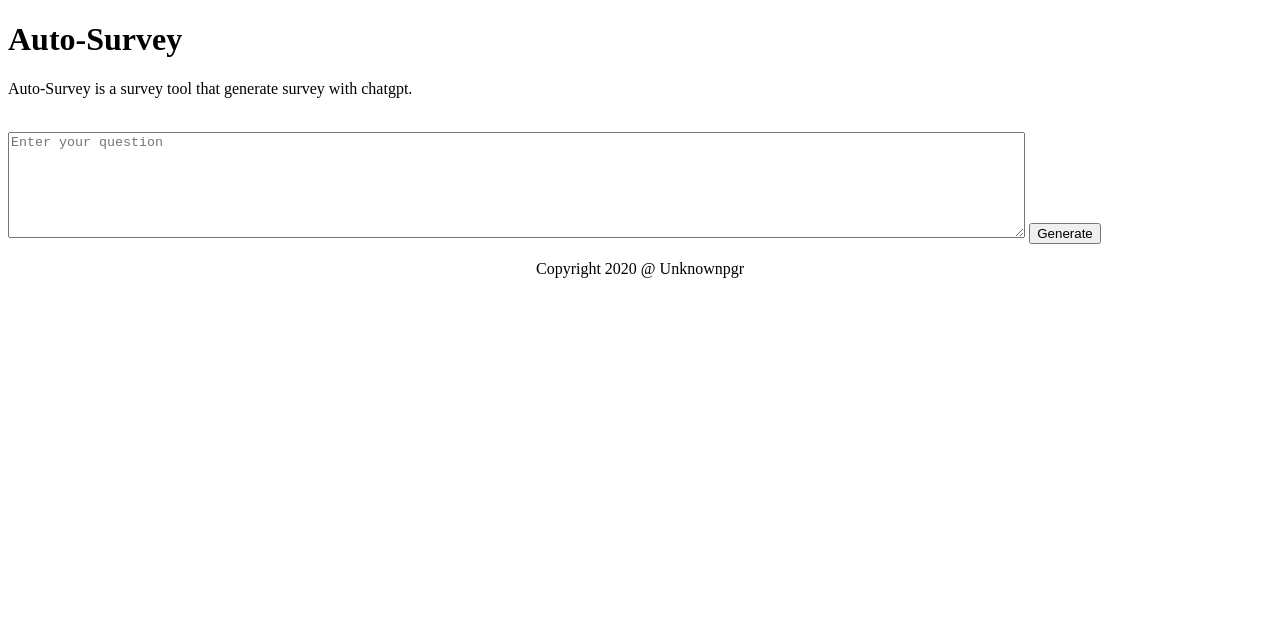
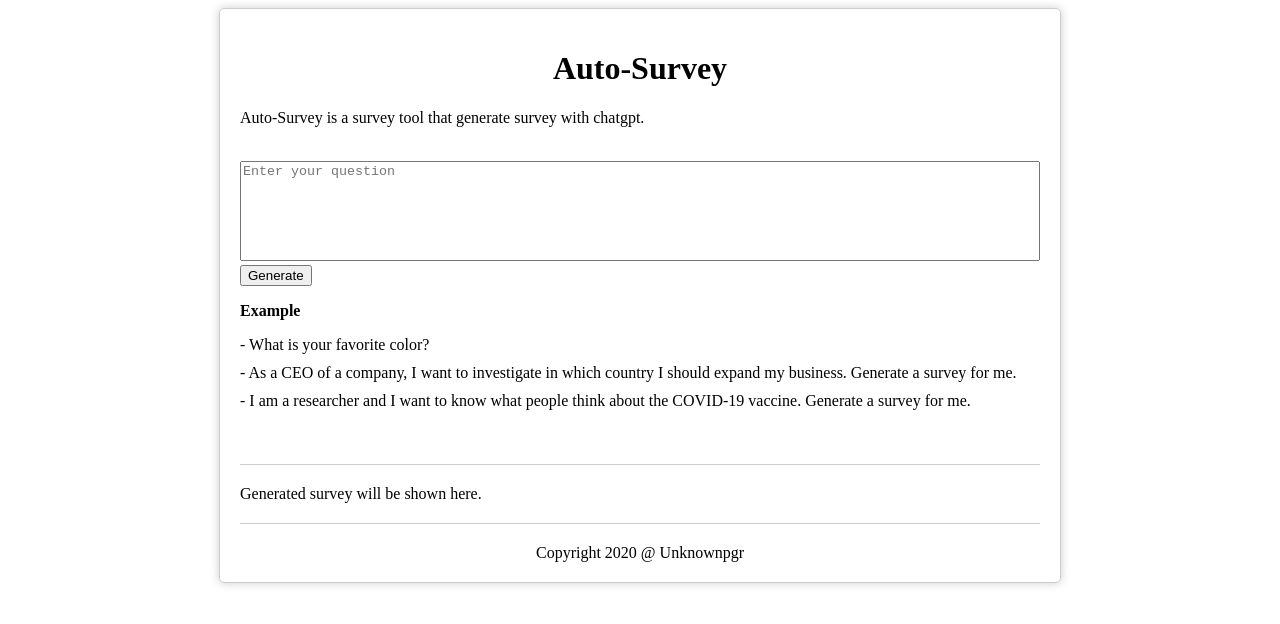
Before and after one commit to unknownpgr/chatgpt-form-generator, a website: page public/index.html in a window 1280 px wide. Drawn offline with Linux system fonts and the light colour scheme.

Commit message:
Update demo page design

```diff
--- a/public/index.html
+++ b/public/index.html
@@ -4,9 +4,56 @@
     <meta charset="UTF-8" />
     <meta http-equiv="X-UA-Compatible" content="IE=edge" />
     <meta name="viewport" content="width=device-width, initial-scale=1.0" />
+    <style>
+      body {
+        font-family: "Times New Roman", serif;
+      }
+
+      .container {
+        max-width: 800px;
+        margin: 0 auto;
+        padding: 20px;
+        border: 1px solid #ccc;
+        border-radius: 5px;
+        box-shadow: 0 0 10px #ccc;
+      }
+
+      h1 {
+        text-align: center;
+      }
+
+      footer {
+        margin-top: 20px;
+        padding-top: 20px;
+        border-top: 1px solid #ccc;
+      }
+
+      #survey {
+        margin-top: 20px;
+        padding-top: 20px;
+        border-top: 1px solid #ccc;
+      }
+
+      #question {
+        box-sizing: border-box;
+        width: 100%;
+        height: 100px;
+        resize: none;
+      }
+
+      ul {
+        list-style: none;
+        padding: 0;
+      }
+
+      li {
+        margin-bottom: 10px;
+      }
+    </style>
     <title>Auto-Survey</title>
   </head>
   <body>
+    <div class="container">
       <h1>Auto-Survey</h1>
       <p>Auto-Survey is a survey tool that generate survey with chatgpt.</p>
       <br />
@@ -14,13 +61,32 @@
         type="text"
         id="question"
         placeholder="Enter your question"
-      style="width: 80%; height: 100px"
       ></textarea>
+      <div>
         <button id="generate">Generate</button>
-    <ul id="survey"></ul>
+      </div>
+      <div>
+        <p><b>Example</b></p>
+        <ul>
+          <li>- What is your favorite color?</li>
+          <li>
+            - As a CEO of a company, I want to investigate in which country I
+            should expand my business. Generate a survey for me.
+          </li>
+          <li>
+            - I am a researcher and I want to know what people think about the
+            COVID-19 vaccine. Generate a survey for me.
+          </li>
+        </ul>
+      </div>
+      <br />
+      <ul id="survey">
+        <li>Generated survey will be shown here.</li>
+      </ul>
       <footer>
         <div style="text-align: center">Copyright 2020 @ Unknownpgr</div>
       </footer>
+    </div>
     <script>
       const endpoint = "/ask";
       const generate = document.getElementById("generate");
@@ -31,6 +97,8 @@
 
         survey.innerHTML = "<li>Loading...It will take up to 1 minute</li>";
         survey.innerHTML += "<li>(Because I'm using free tier API.)</li>";
+
+        generate.disabled = true;
 
         fetch(endpoint, {
           method: "POST",
@@ -43,6 +111,13 @@
           .then((data) => {
             survey.innerHTML = "";
             renderSurvey(data);
+          })
+          .catch((err) => {
+            survey.innerHTML = "<li>Something went wrong.</li>";
+            console.log(err);
+          })
+          .finally(() => {
+            generate.disabled = false;
           });
       });
 
@@ -51,17 +126,17 @@
 
         questions.forEach((question) => {
           const li = document.createElement("li");
-          const h1 = document.createElement("h1");
+          const h2 = document.createElement("h2");
           const p = document.createElement("p");
           const ul = document.createElement("ul");
 
-          h1.innerText = question.title;
+          h2.innerText = question.title;
           p.innerText = question.content;
 
           if (question.type === "short answer") {
             const input = document.createElement("input");
             input.type = "text";
-            li.appendChild(h1);
+            li.appendChild(h2);
             li.appendChild(p);
             li.appendChild(input);
             survey.appendChild(li);
@@ -71,7 +146,7 @@
             question.type === "single-choice" ||
             question.type === "multiple-choice"
           ) {
-            li.appendChild(h1);
+            li.appendChild(h2);
             li.appendChild(p);
 
             question.options.forEach((option) => {
```
Lines whose indentation alone changed are shown as unchanged.
